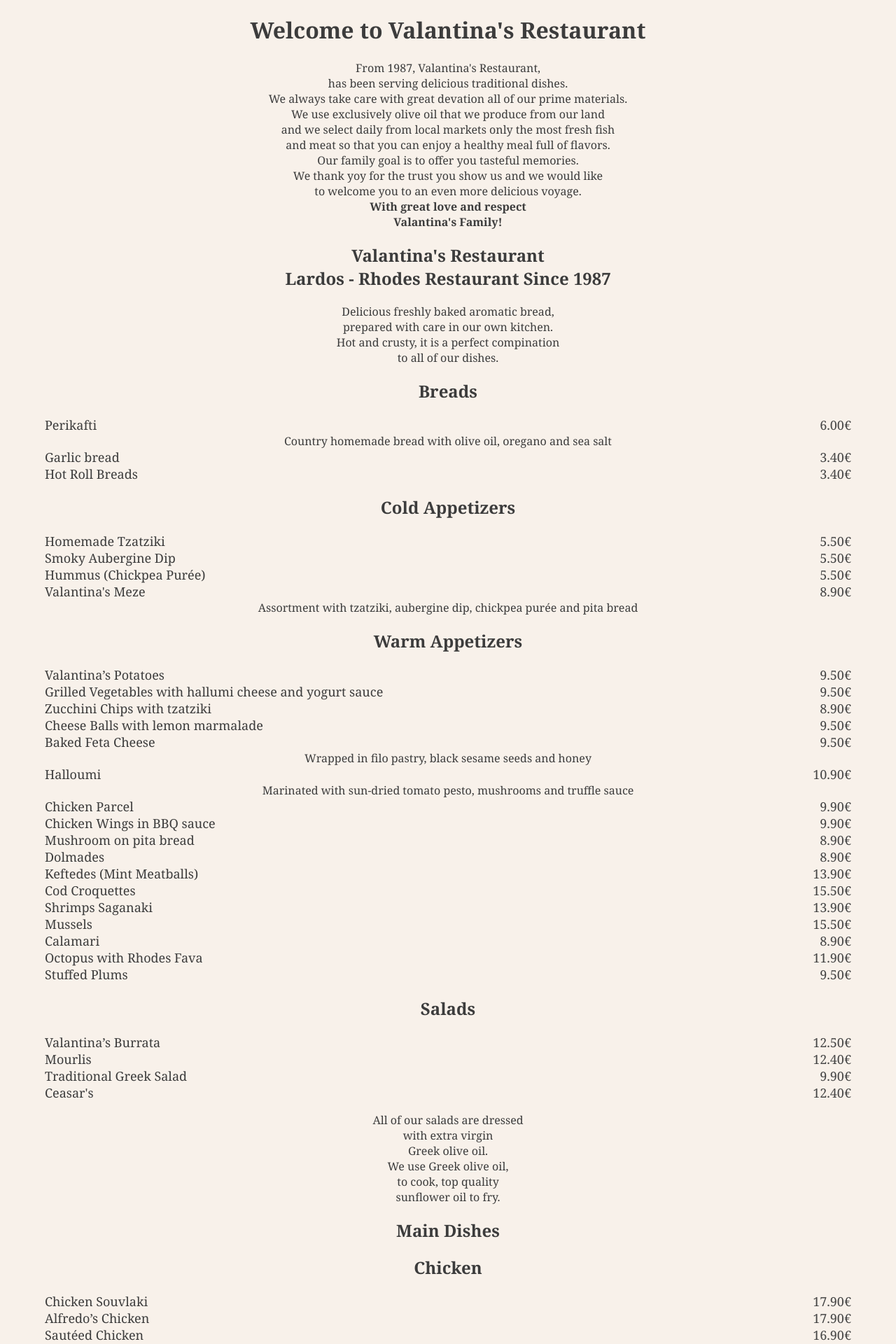
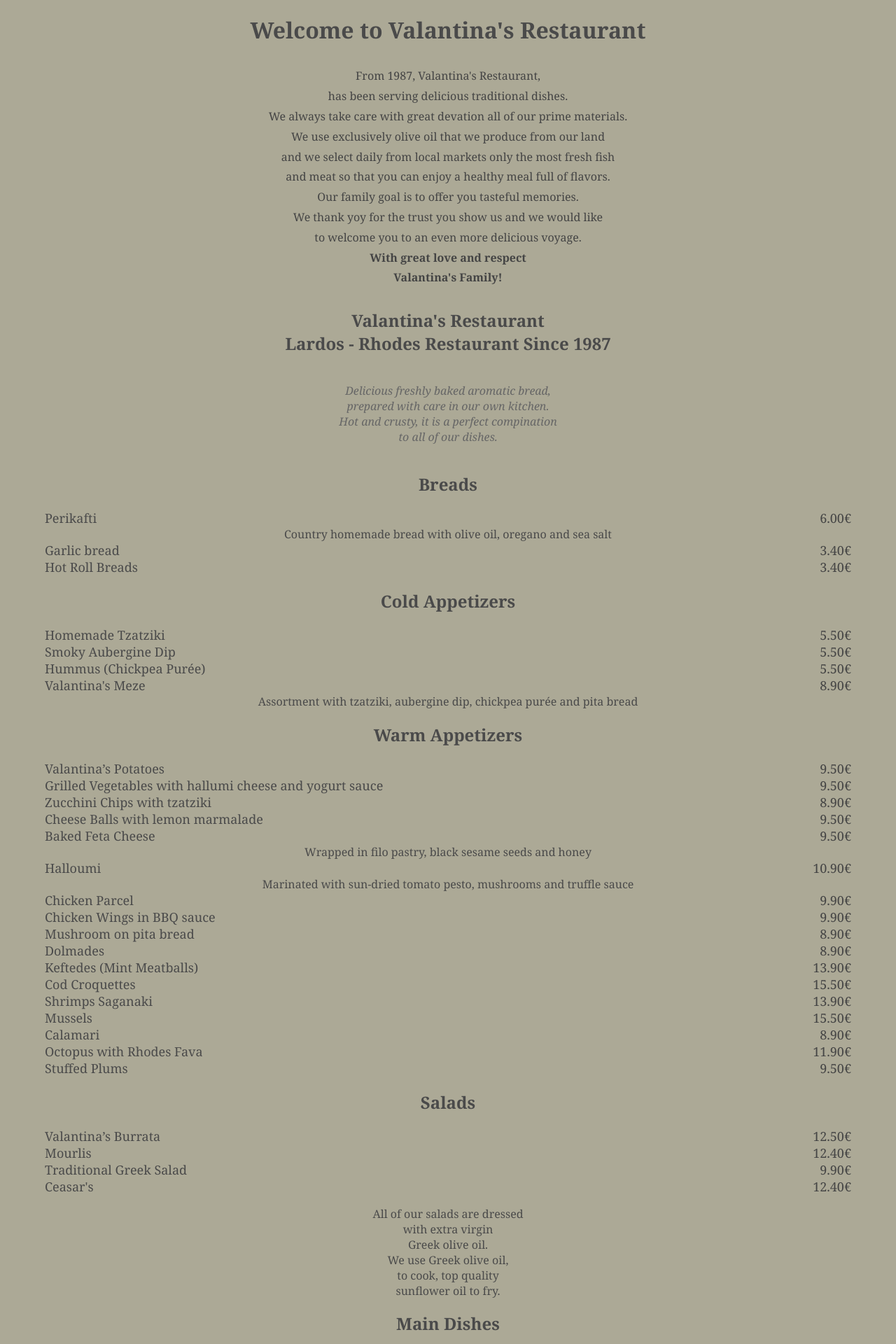
Before and after one commit to komninoskon/valantinas-final, a Flask app: page /menu in a window 1280 px wide. Shown: the top 1920 px of the page at 70% size. Run offline with Flask 3, Linux system fonts and the light colour scheme.

Commit message:
Update style.css

```diff
--- a/static/style.css
+++ b/static/style.css
@@ -1,10 +1,18 @@
 body {
-    background-color: #f8f1ea;
-    color: #3c3c3c;
+    background-color: #aca996;
+    color: #4a4a4a;
     font-family: 'Georgia', serif;
     margin: 0;
     padding: 0;
     text-align: center;
+}
+
+.intro-text {
+    font-size: 16px;
+    line-height: 1.8;
+    margin: 30px auto;
+    max-width: 700px;
+    color: #444;
 }
 
 h1, h2, h3 {
@@ -17,6 +25,52 @@ h1, h2, h3 {
     text-transform: uppercase;
     letter-spacing: 1px;
     color: #6a4d3b;
+}
+
+.bread-note {
+    font-size: 16px;
+    font-style: italic;
+    color: #666;
+    margin: 40px auto;
+    max-width: 600px;
+}
+
+.salads-note {
+    font-size: 16px;
+    font-style: italic;
+    color: #666;
+    margin: 40px auto;
+    max-width: 600px;
+}
+
+.pasta & risotto-note {
+    font-size: 16px;
+    font-style: italic;
+    color: #666;
+    margin: 40px auto;
+    max-width: 600px;
+}
+
+.traditional dishes-note {
+    font-size: 16px;
+    font-style: italic;
+    color: #666;
+    margin: 40px auto;
+    max-width: 600px;
+}
+nav {
+    margin-top: 30px;
+    font-size: 18px;
+}
+
+nav a {
+    margin: 0 10px;
+    text-decoration: none;
+    color: #2c3e50;
+}
+
+nav a:hover {
+    text-decoration: underline;
 }
 
 .category {
```
